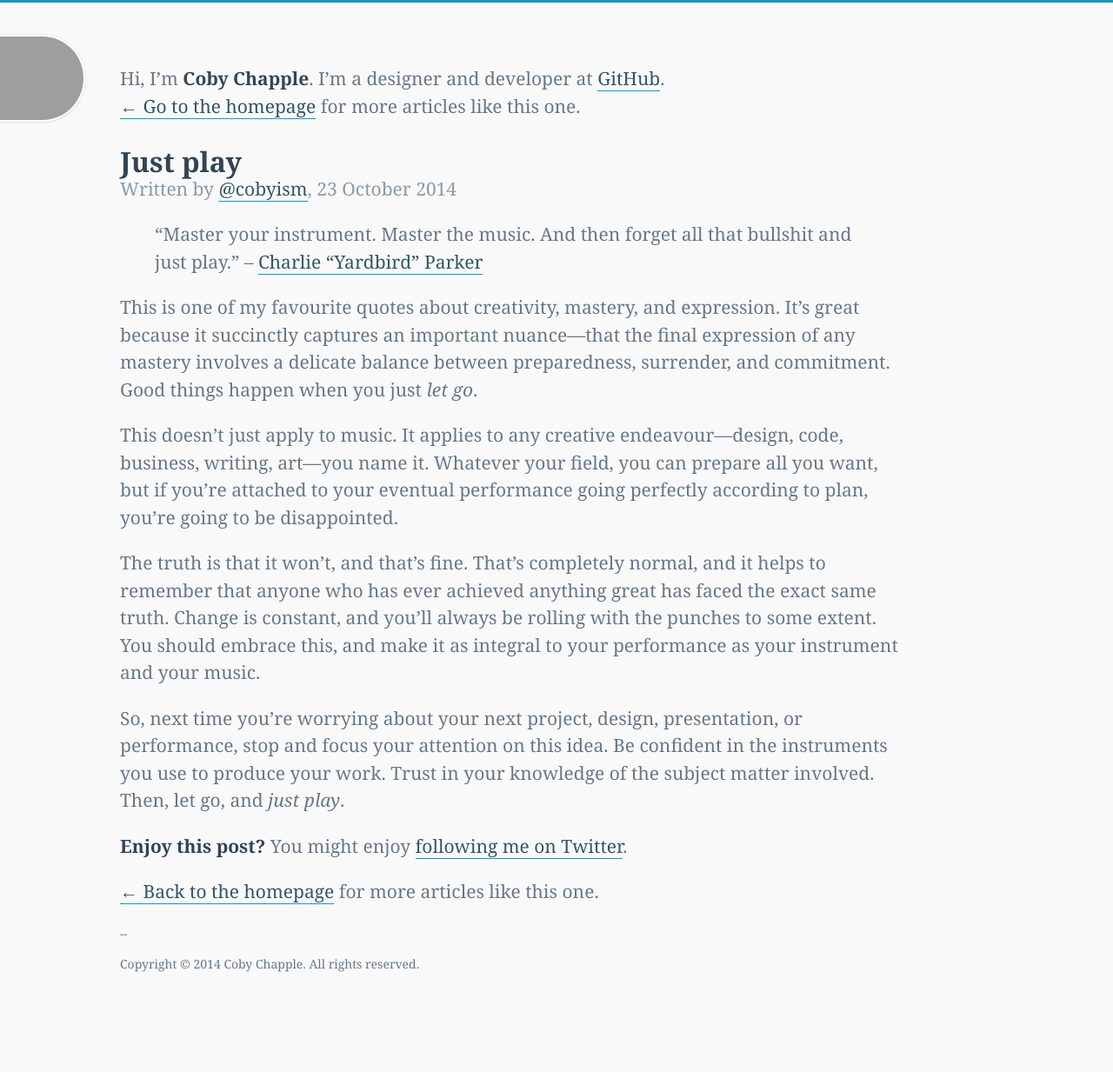
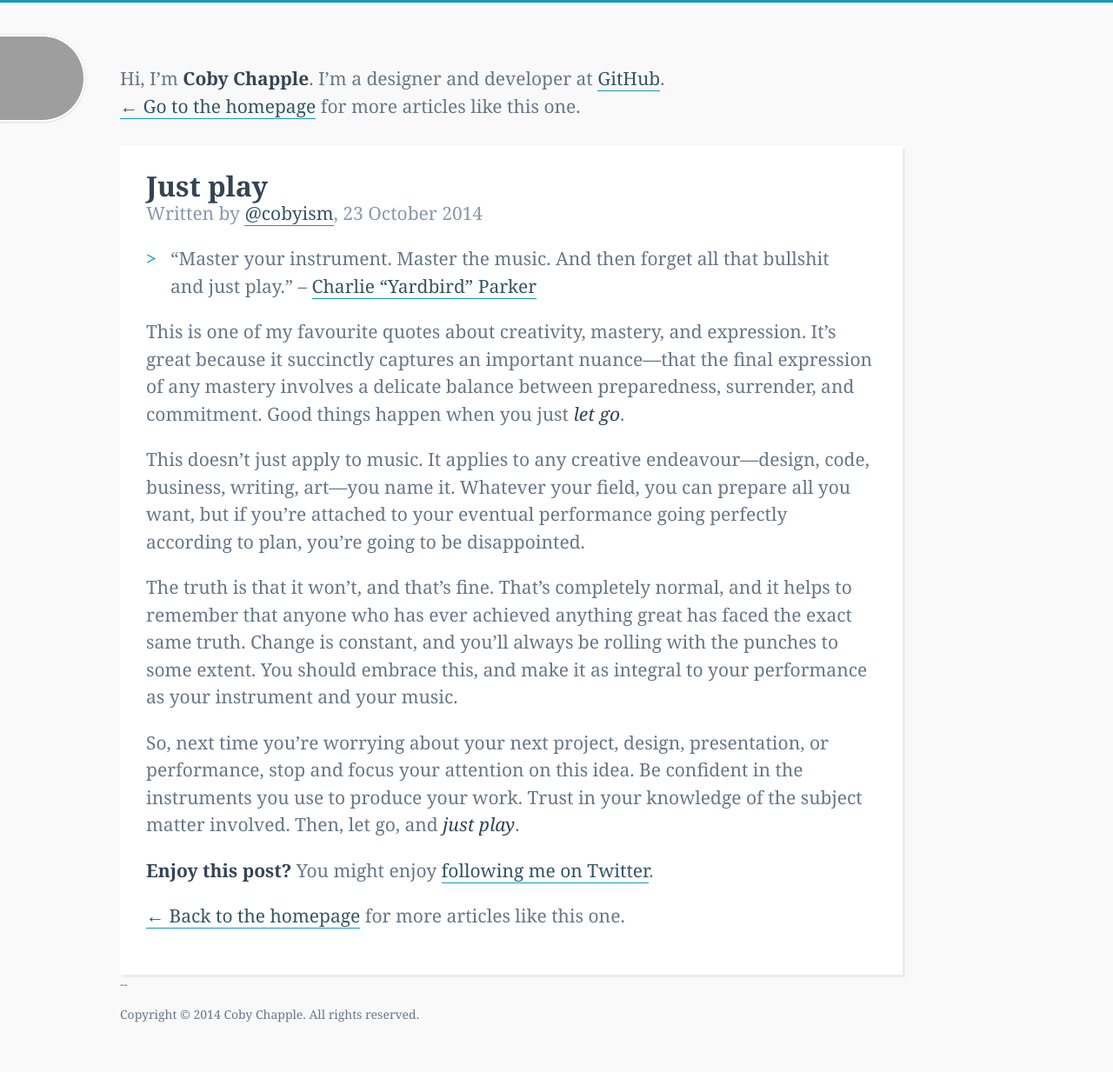
Before and after one commit to cobyism/archived-cobyism.github.io, a Jekyll site: the page built from _posts/2014-10-23-just-play.md, in a window 1280 px wide. Shown: the whole page at 87% size. Built offline with Jekyll 4.4.1, drawn with Linux system fonts in a browser that asks for light colours; comment, search, counter and statistics services are not loaded; before the commit the page ends 1175 px from its top, so only the background shows below that; grey boxes are pictures that could not be loaded.

Commit message:
some small tweaks to make posts not look so crummy

```diff
--- a/public/css/styles.scss
+++ b/public/css/styles.scss
@@ -101,10 +101,17 @@ footer {
   line-height: 1.5;
 }
 
+article {
+  background: #fff;
+  padding: 30px;
+  margin-top: 30px;
+  box-shadow: 3px 3px 0 rgba(0,0,0,.05);
+}
+
 .post-header {
   .post-title {
     font-size: 21px;
-    margin-bottom: 0;
+    margin: 0;
 
     @media (min-width: 768px) {
       font-size: 32px;
@@ -124,4 +131,21 @@ footer {
     border: 5px solid #fff;
     box-shadow: 0 1px 3px rgba(26,53,71,.08), 0 0 0 1px rgba(26,53,71,.04), 0 1px 1px rgba(26,53,71,.06);
   }
+
+  blockquote {
+    position: relative;
+    margin-left: 28px;
+
+    &:before {
+      color: #19b;
+      content: '>';
+      top: 0px;
+      left: -28px;
+      position: absolute;
+    }
+  }
+
+  em {
+    color: #345;
+  }
 }
```
